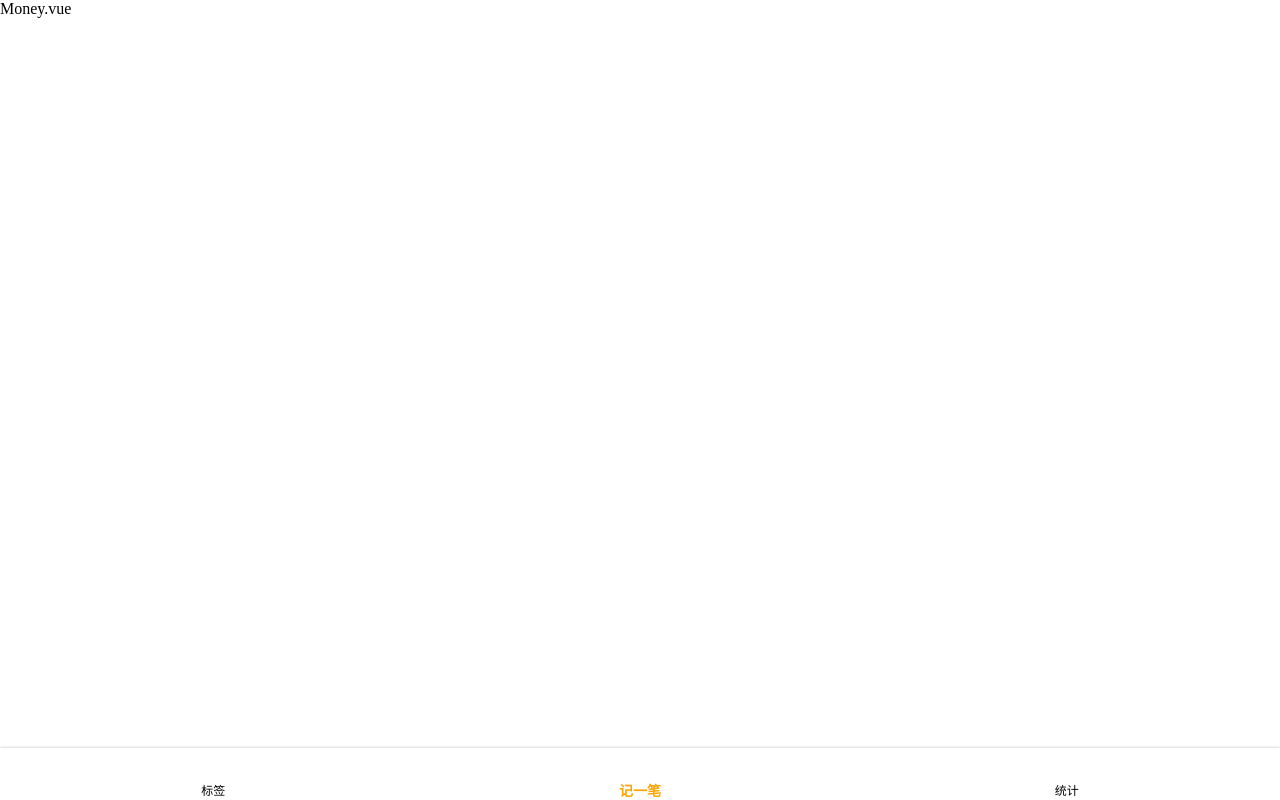
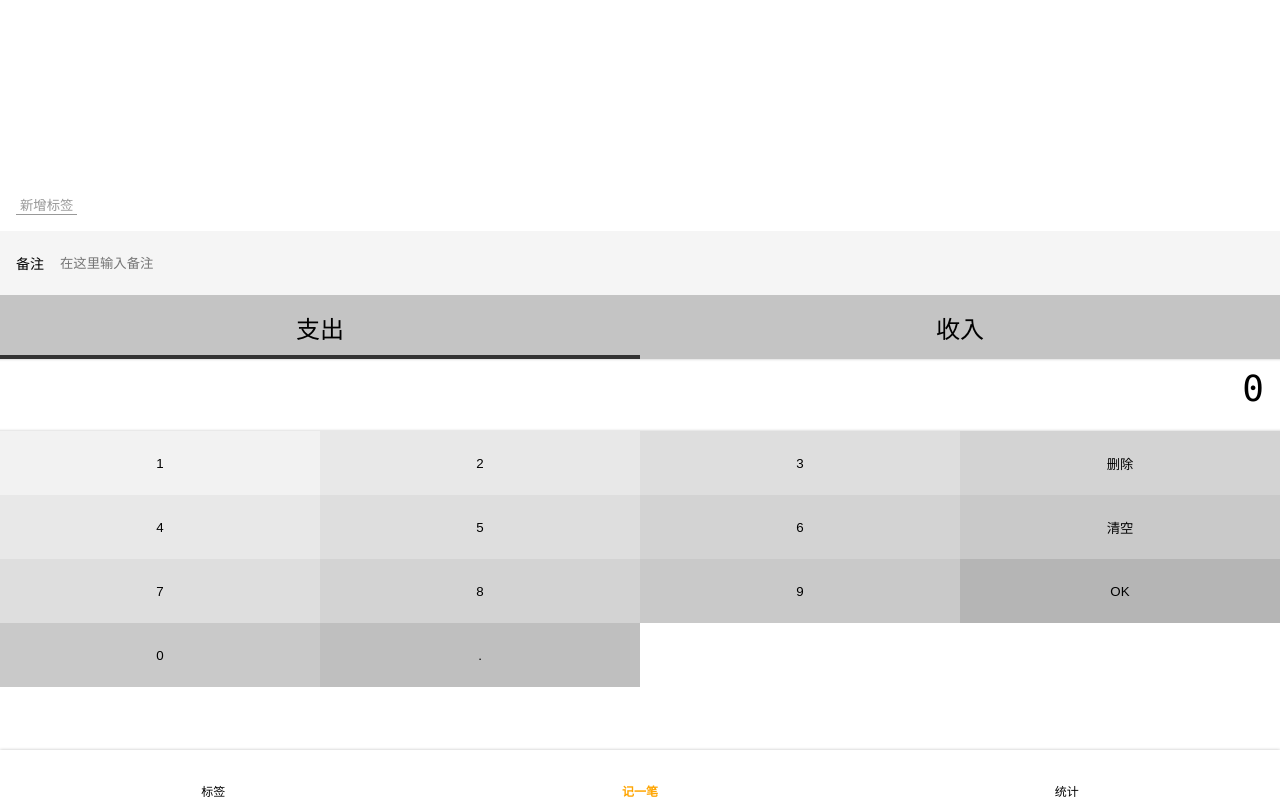
Before and after one commit to hec990/morney, a Vue app: page /#/money in a window 1280 px wide. Built offline with nearby package versions, Linux system fonts and the light colour scheme.

Commit message:
开发money静态页面完成

```diff
--- /dev/null
+++ b/src/assets/style/helper.scss
@@ -0,0 +1,19 @@
+$font-hei: -apple-system, "Noto Sans", "Helvetica Neue", Helvetica, "Nimbus Sans L", Arial, "Liberation Sans", "PingFang SC", "Hiragino Sans GB", "Noto Sans CJK SC", "Source Han Sans SC", "Source Han Sans CN", "Microsoft YaHei", "Wenquanyi Micro Hei", "WenQuanYi Zen Hei", "ST Heiti", SimHei, "WenQuanYi Zen Hei Sharp", sans-serif;
+$font-kai: Baskerville, Georgia, "Liberation Serif", "Kaiti SC", STKaiti, "AR PL UKai CN", "AR PL UKai HK", "AR PL UKai TW", "AR PL UKai TW MBE", "AR PL KaitiM GB", KaiTi, KaiTi_GB2312, DFKai-SB, "TW\-Kai", serif;
+$font-song: Georgia, "Nimbus Roman No9 L", "Songti SC", "Noto Serif CJK SC", "Source Han Serif SC", "Source Han Serif CN", STSong, "AR PL New Sung", "AR PL SungtiL GB", NSimSun, SimSun, "TW\-Sung", "WenQuanYi Bitmap Song", "AR PL UMing CN", "AR PL UMing HK", "AR PL UMing TW", "AR PL UMing TW MBE", PMingLiU, MingLiU, serif;
+$color-highlight: #f00;
+%clearFix {
+  &::after {
+    content: '';
+    clear: both;
+    display: block;
+  }
+}
+$color-shadow: rgba(0, 0, 0, 0.25);
+%outerShadow {
+  box-shadow: 0 0 3px $color-shadow;
+}
+%innerShadow {
+  box-shadow: inset 0 -3px 3px -3px $color-shadow,
+  inset 0 3px 3px -3px $color-shadow;
+}
--- a/src/components/Nav.vue
+++ b/src/components/Nav.vue
@@ -46,7 +46,6 @@
      align-items: center;
      flex: 1;
      .selected {
-       font-size: 14px;
        font-weight: bold;
        color: orange;
      }
--- /dev/null
+++ b/src/components/money/Notes.vue
@@ -0,0 +1,39 @@
+<template>
+  <div>
+    <label class="notes">
+      <span class="name">备注</span>
+      <input type="text"
+             v-model="value"
+             placeholder="在这里输入备注">
+    </label>
+  </div>
+</template>
+
+<script lang="ts">
+import Vue from 'vue';
+import {Component} from 'vue-property-decorator';
+@Component
+export default class Notes extends Vue {
+  value = '';
+}
+</script>
+
+<style lang="scss" scoped>
+.notes {
+  font-size: 14px;
+  background: #f5f5f5;
+  padding-left: 16px;
+  display: flex;
+  align-items: center;
+  .name {
+    padding-right: 16px;
+  }
+  input {
+    height: 64px;
+    flex-grow: 1;
+    background: transparent;
+    border: none;
+    padding-right: 16px;
+  }
+}
+</style>
--- /dev/null
+++ b/src/components/money/NumberPad.vue
@@ -0,0 +1,85 @@
+<template>
+  <div class="numberPad">
+    <div class="output">{{output}}</div>
+    <div class="buttons">
+      <button>1</button>
+      <button>2</button>
+      <button>3</button>
+      <button>删除</button>
+      <button>4</button>
+      <button>5</button>
+      <button>6</button>
+      <button>清空</button>
+      <button>7</button>
+      <button>8</button>
+      <button>9</button>
+      <button>OK</button>
+      <button>0</button>
+      <button>.</button>
+    </div>
+  </div>
+</template>
+
+<script lang="ts">
+import Vue from 'vue';
+import {Component} from 'vue-property-decorator';
+@Component
+export default class NumberPad extends Vue {
+  output = '0';
+}
+</script>
+
+<style lang="scss" scoped>
+@import "../../assets/style/helper.scss";
+.numberPad {
+  .output {
+    @extend %clearFix;
+    @extend %innerShadow;
+    font-size: 36px;
+    font-family: Consolas, monospace;
+    padding: 9px 16px;
+    text-align: right;
+    height: 72px;
+  }
+  .buttons {
+    @extend %clearFix;
+    > button {
+      width: 25%;
+      height: 64px;
+      float: left;
+      background: transparent;
+      border: none;
+      &.ok {
+        height: 64*2px;
+        float: right;
+      }
+      &.zero {
+        width: 25*2%;
+      }
+      $bg: #f2f2f2;
+      &:nth-child(1) {
+        background: $bg;
+      }
+      &:nth-child(2), &:nth-child(5) {
+        background: darken($bg, 4%);
+      }
+      &:nth-child(3), &:nth-child(6), &:nth-child(9) {
+        background: darken($bg, 4*2%);
+      }
+      &:nth-child(4), &:nth-child(7), &:nth-child(10) {
+        background: darken($bg, 4*3%);
+      }
+      &:nth-child(8), &:nth-child(11), &:nth-child(13) {
+        background: darken($bg, 4*4%);
+      }
+      &:nth-child(14) {
+        background: darken($bg, 4*5%);
+      }
+      &:nth-child(12) {
+        background: darken($bg, 4*6%);
+      }
+    }
+  }
+}
+
+</style>
--- /dev/null
+++ b/src/components/money/Tags.vue
@@ -0,0 +1,53 @@
+<template>
+  <div class="tags">
+    <div class="new">
+      <button>新增标签</button>
+    </div>
+    <ul class="current">
+
+    </ul>
+  </div>
+</template>
+
+<script lang="ts">
+</script>
+
+<style lang="scss" scoped>
+.tags {
+  height: 231px;
+  font-size: 14px;
+  padding: 16px;
+  flex-grow: 1;
+  display: flex;
+  flex-direction: column-reverse;
+  > .current {
+    display: flex;
+    flex-wrap: wrap;
+    > li {
+      $bg: #d9d9d9;
+      background: $bg;
+      $h: 24px;
+      height: $h;
+      line-height: $h;
+      border-radius: $h/2;
+      padding: 0 16px;
+      margin-right: 12px;
+      margin-top: 4px;
+      &.selected {
+        background: darken($bg, 50%);
+        color: white;
+      }
+    }
+  }
+  > .new {
+    padding-top: 16px;
+    button {
+      background: transparent;
+      border: none;
+      color: #999;
+      border-bottom: 1px solid;
+      padding: 0 4px;
+    }
+  }
+}
+</style>
--- /dev/null
+++ b/src/components/money/Types.vue
@@ -0,0 +1,53 @@
+<template>
+  <div>
+    <ul class="types">
+      <li :class="type === '-' && 'selected'"
+          @click="selectType('-')">支出
+      </li>
+      <li :class="type === '+' && 'selected'"
+          @click="selectType('+')">收入
+      </li>
+    </ul>
+  </div>
+</template>
+
+<script lang="ts">
+import Vue from 'vue';
+import {Component, Prop} from 'vue-property-decorator';
+@Component
+export default class Types extends Vue {
+  type = '-'; // '-'表示支出，'+'表示收入
+  selectType(type: string) {
+    if (type !== '-' && type !== '+') {
+      throw new Error('type is unknown');
+    }
+    this.type = type;
+  }
+}
+</script>
+
+<style lang="scss" scoped>
+.types {
+  background: #c4c4c4;
+  display: flex;
+  text-align: center;
+  font-size: 24px;
+  > li {
+    width: 50%;
+    height: 64px;
+    display: flex;
+    justify-content: center;
+    align-items: center;
+    position: relative;
+    &.selected::after {
+      content: '';
+      position: absolute;
+      bottom: 0;
+      left: 0;
+      width: 100%;
+      height: 4px;
+      background: #333;
+    }
+  }
+}
+</style>
--- a/src/views/Money.vue
+++ b/src/views/Money.vue
@@ -1,14 +1,25 @@
 <template>
-  <div>
-    <Layout>
-      Money.vue
+    <Layout class-prefix="layout">
+      <Tags :data-source.sync="tags"/>
+      <Notes/>
+      <Types/>
+      <NumberPad/>
     </Layout>
-  </div>
 </template>
 
 <script lang="ts">
+import NumberPad from "@/components/money/NumberPad.vue";
+import Tags from "@/components/money/Tags.vue";
+import Types from "@/components/money/Types.vue";
+import Notes from "@/components/money/Notes.vue";
 export default {
-  name: "Money"
+  name: "Money",
+  components: {Notes, Types, Tags, NumberPad},
+  data() {
+    return {
+      tags: ['衣', '食', '住', '行', '彩票']
+    }
+  }
 };
 </script>
 
```
